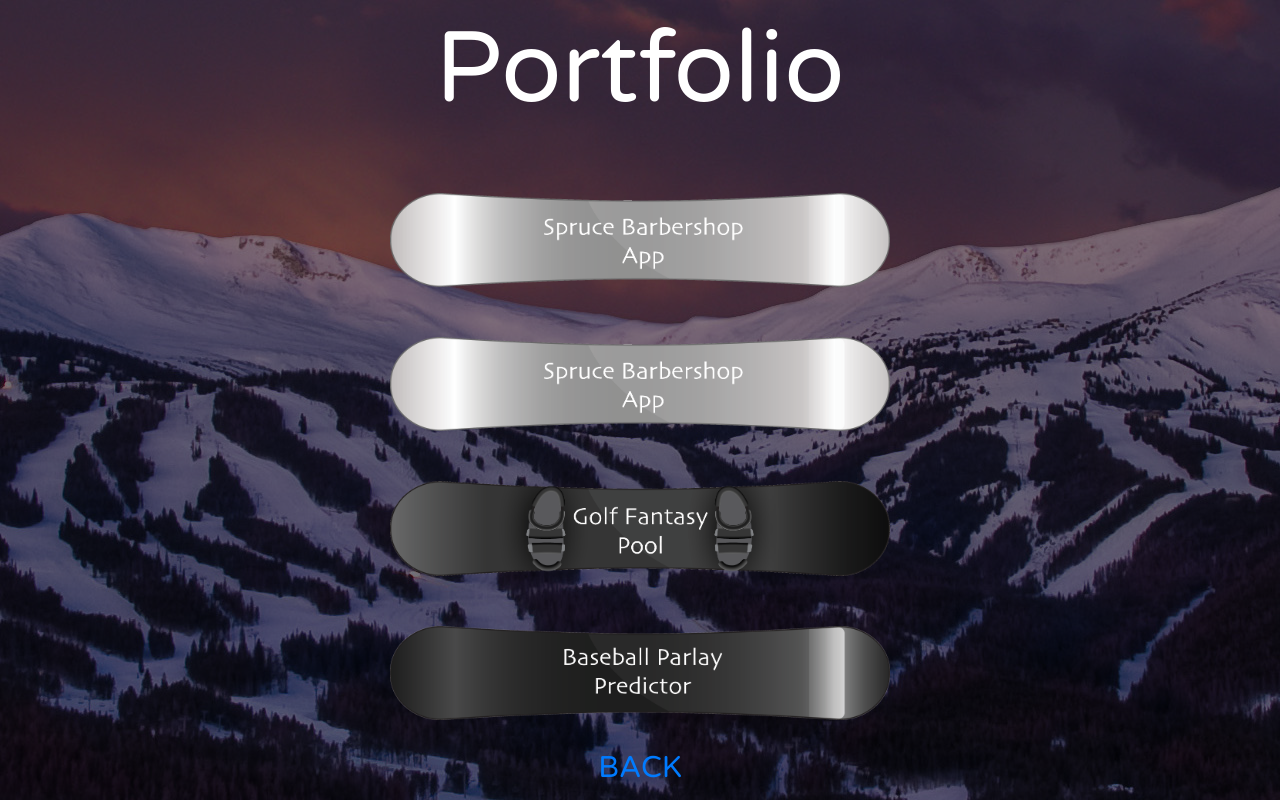
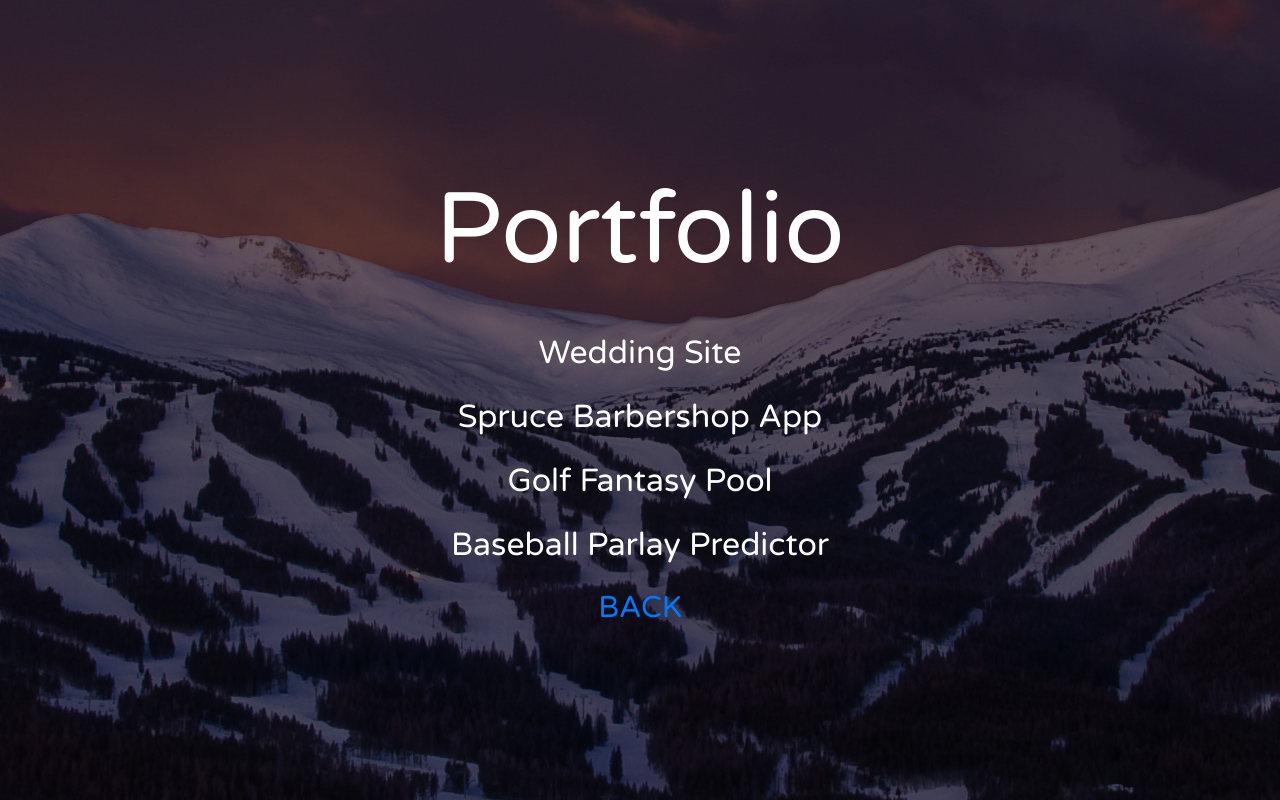
Before and after one commit to pbullion/patrickbullion, a React (Create React App) app: page /portfolio in a window 1280 px wide. Built offline with nearby package versions, Linux system fonts and the light colour scheme.

Commit message:
updates for master

```diff
--- a/src/components/Background/Background.js
+++ b/src/components/Background/Background.js
@@ -26,7 +26,7 @@ const style2 = {
   top: 0,
   left: 0,
   zIndex: -1,
-  opacity: 0.5,
+  opacity: 0.6,
   backgroundColor: "#000000"
 };
 
--- a/src/components/PortfolioPage/PortfolioPage.js
+++ b/src/components/PortfolioPage/PortfolioPage.js
@@ -41,16 +41,44 @@ class PortfolioPage extends Component {
             xs={12}
           >
             <Link to={"/wedding"}>
-              <img className="linkImages" src={wedding} />
+              <p
+                style={{
+                  fontSize: "2rem",
+                  color: "white"
+                }}
+              >
+                Wedding Site
+              </p>
             </Link>
             <Link to={"/spruce"}>
-              <img className="linkImages" src={spruce} />
+              <p
+                style={{
+                  fontSize: "2rem",
+                  color: "white"
+                }}
+              >
+                Spruce Barbershop App
+              </p>
             </Link>
             <Link to={"/golfPool"}>
-              <img className="linkImages" src={golf} />
+              <p
+                style={{
+                  fontSize: "2rem",
+                  color: "white"
+                }}
+              >
+                Golf Fantasy Pool
+              </p>
             </Link>
             <Link to={"/baseballParlayPredictor"}>
-              <img className="linkImages" src={baseball} />
+              <p
+                style={{
+                  fontSize: "2rem",
+                  color: "white"
+                }}
+              >
+                Baseball Parlay Predictor
+              </p>
             </Link>
             <Link to={"/"} style={{ fontSize: 30 }}>
               BACK
```
